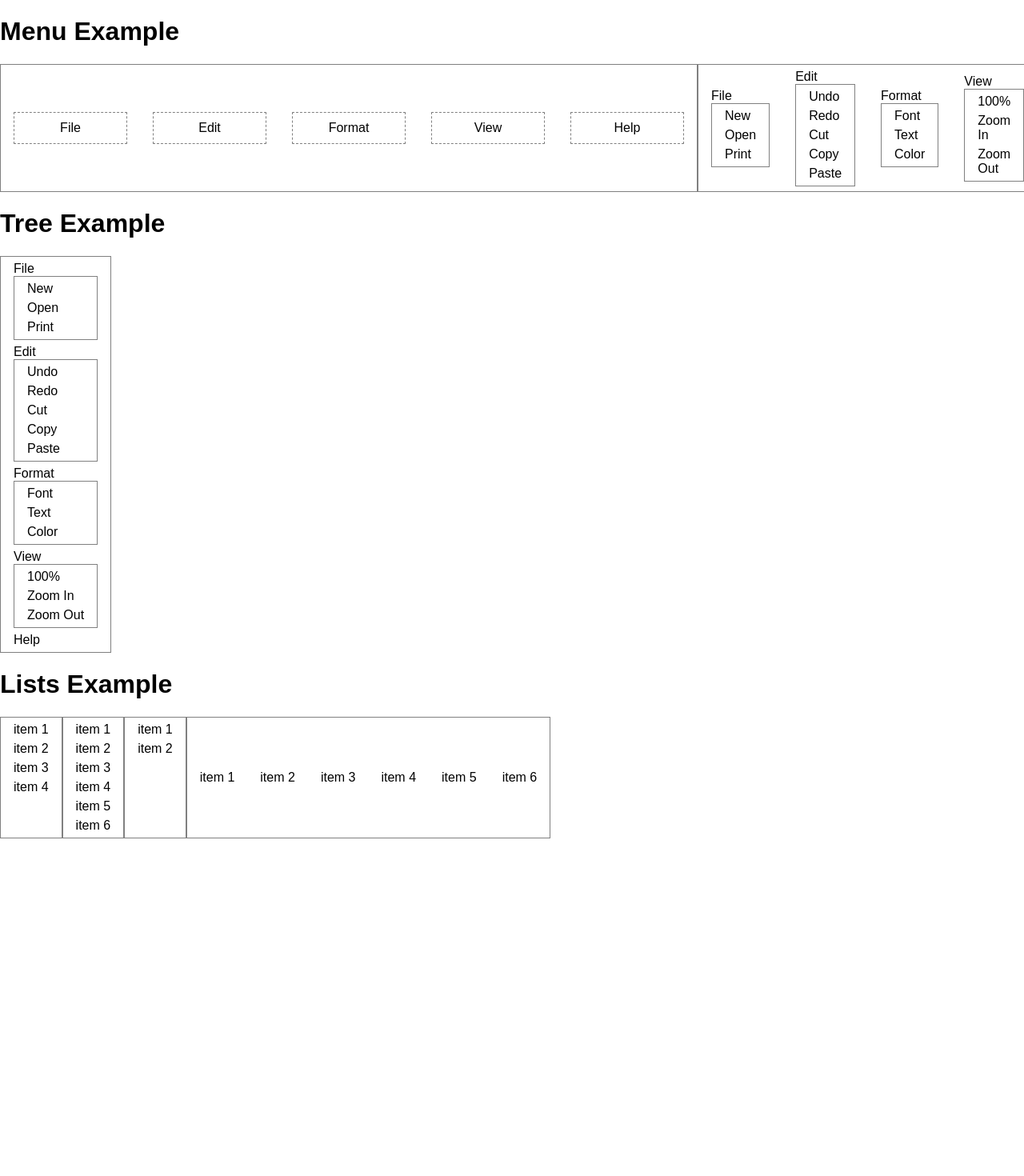
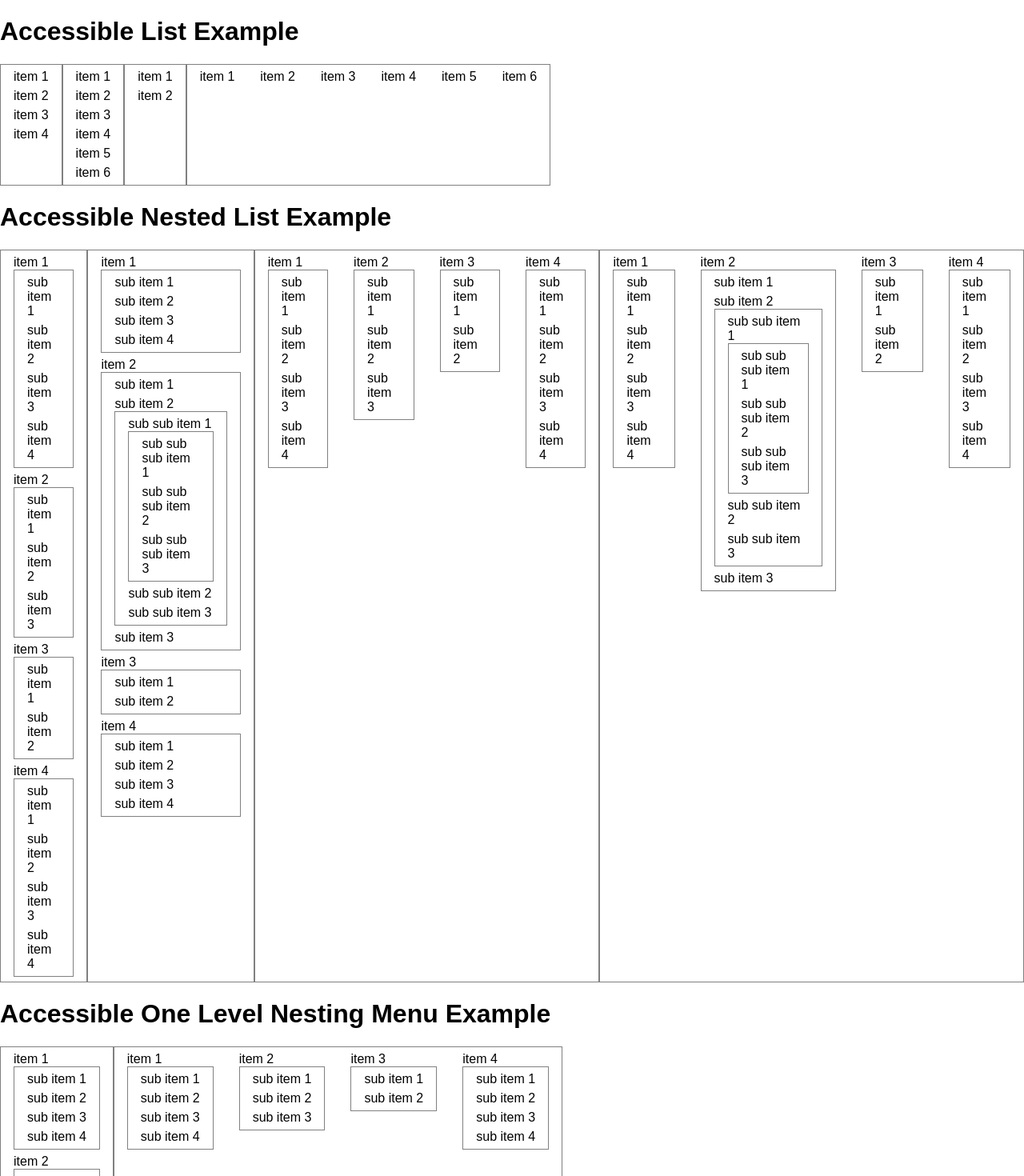
Before and after one commit to stardust-ui/accessibility, a React (Create React App) app in the folder playground/: page / in a window 1280 px wide. Shown: the top 1470 px of the page at 80% size. Before the commit the page ends 1048 px from the top, so only its background shows below. Built offline with nearby package versions, Linux system fonts and the light colour scheme; the HTML template or start-up script is replaced by a standard one.

Commit message:
Added accessible List, Menu and Tree draft layout

```diff
--- a/playground/src/App.css
+++ b/playground/src/App.css
@@ -43,7 +43,6 @@ ul {
 
 .horizontal-list {
   display: flex;
-  align-items: center;
 }
 
 .vertical-list li,
@@ -87,3 +86,22 @@ ul {
 .app-menu [aria-expanded="true"] + [role="menu"] {
 	display:block;
 }
+
+/**
+  Universal List Component
+*/
+.list, .list ul,
+.menu, .menu ul,
+.tree, .tree ul {
+  border: 1px solid gray;
+}
+
+.horizontal {
+  display: flex;
+}
+
+.vertical li,
+.horizontal li {
+  padding: 0 10px;
+  margin: 6px;
+}
--- a/playground/src/App.tsx
+++ b/playground/src/App.tsx
@@ -1,6 +1,7 @@
 import * as React from 'react';
 import './App.css';
 import { List, Menu, MenuEx, IListProps, TreeEx } from "./components/components";
+import { AccessibleList, AccessibleMenu, AccessibleTree } from './components/universal-components';
 
 class App extends React.Component {
   public render() {
@@ -8,6 +9,55 @@ class App extends React.Component {
     const listItems1 = [{title: 'item 1'}, {title: 'item 2'}, {title: 'item 3'}, {title: 'item 4'}]
     const listItems2 = [{title: 'item 1'}, {title: 'item 2'}, {title: 'item 3'}, {title: 'item 4'}, {title: 'item 5'}, {title: 'item 6'}]
     const listItems3 = [{title: 'item 1'}, {title: 'item 2'}]
+
+    const listItemsNested1 = [{
+        title: 'item 1',
+        subItems: [{title: 'sub item 1'}, {title: 'sub item 2'}, {title: 'sub item 3'}, {title: 'sub item 4'}]
+      }, {
+        title: 'item 2',
+        subItems: [{title: 'sub item 1'}, {title: 'sub item 2'}, {title: 'sub item 3'}]
+      }, {
+        title: 'item 3',
+        subItems: [{title: 'sub item 1'}, {title: 'sub item 2'}]
+      }, {
+        title: 'item 4',
+        subItems: [{title: 'sub item 1'}, {title: 'sub item 2'}, {title: 'sub item 3'}, {title: 'sub item 4'}]
+      }
+    ]
+    const listItemsNested2 = [{
+        title: 'item 1',
+        subItems: [{title: 'sub item 1'}, {title: 'sub item 2'}, {title: 'sub item 3'}, {title: 'sub item 4'}]
+      }, {
+        title: 'item 2',
+        subItems: [{
+          title: 'sub item 1'
+        }, {
+          title: 'sub item 2',
+          subItems: [{
+              title: 'sub sub item 1',
+              subItems: [{
+                title: 'sub sub sub item 1'
+              }, {
+                title: 'sub sub sub item 2'
+              }, {
+                title: 'sub sub sub item 3'
+              }]
+            }, {
+              title: 'sub sub item 2'
+            }, {
+              title: 'sub sub item 3'
+            }]
+        }, {
+          title: 'sub item 3'
+        }]
+      }, {
+        title: 'item 3',
+        subItems: [{title: 'sub item 1'}, {title: 'sub item 2'}]
+      }, {
+        title: 'item 4',
+        subItems: [{title: 'sub item 1'}, {title: 'sub item 2'}, {title: 'sub item 3'}, {title: 'sub item 4'}]
+      }
+    ]
 
     const menuItems = [{
       title: 'File',
@@ -90,6 +140,52 @@ class App extends React.Component {
 
     return (
       <>
+        <h1>Accessible List Example</h1>
+        <div>
+          <AccessibleList items={listItems1} direction='vertical' />
+          <AccessibleList items={listItems2} direction='vertical' />
+          <AccessibleList items={listItems3} direction='vertical' />
+          <AccessibleList items={listItems2} direction='horizontal' />
+        </div>
+
+        <h1>Accessible Nested List Example</h1>
+        <div>
+          <AccessibleList items={listItemsNested1} direction='vertical' />
+          <AccessibleList items={listItemsNested2} direction='vertical' />
+          <AccessibleList items={listItemsNested1} direction='horizontal' />
+          <AccessibleList items={listItemsNested2} direction='horizontal' />
+        </div>
+
+        <h1>Accessible One Level Nesting Menu Example</h1>
+        <div>
+          <AccessibleMenu items={listItemsNested1} direction='vertical' />
+          <AccessibleMenu items={listItemsNested1} direction='horizontal' />
+        </div>
+
+        <h1>Accessible Few Level Nesting Menu Example</h1>
+        <div>
+          <AccessibleMenu items={listItemsNested2} direction='vertical' />
+          <AccessibleMenu items={listItemsNested2} direction='horizontal' />
+        </div>
+
+        <h1>Accessible One Level Nesting Tree Example</h1>
+        <div>
+          <AccessibleTree items={listItemsNested1} />
+        </div>
+
+        <h1>Accessible Few Level Nesting Tree Example</h1>
+        <div>
+          <AccessibleTree items={listItemsNested2} />
+        </div>
+
+        <h1>Lists Example</h1>
+        <div>
+          <List items={listItems1} direction='vertical' />
+          <List items={listItems2} direction='vertical' />
+          <List items={listItems3} direction='vertical' />
+          <List items={listItems2} direction='horizontal' />
+        </div>
+
         <h1>Menu Example</h1>
         <div>
           <Menu items={menuItems} />
@@ -101,14 +197,6 @@ class App extends React.Component {
           {/* <Tree items={menuItems} /> */}
           <TreeEx items={treeItemsEx.items} direction={treeItemsEx.direction} />
         </div>
-
-        <h1>Lists Example</h1>
-        <div>
-          <List items={listItems1} direction='vertical' />
-          <List items={listItems2} direction='vertical' />
-          <List items={listItems3} direction='vertical' />
-          <List items={listItems2} direction='horizontal' />
-        </div>
       </>
     )
   }
--- /dev/null
+++ b/playground/src/components/universal-components.tsx
@@ -0,0 +1,104 @@
+import * as React from "react";
+
+// const END = 35;
+// const HOME = 36;
+// const LEFT_ARROW = 37;
+// const UP_ARROW = 38;
+// const RIGHT_ARROW = 39;
+// const DOWN_ARROW = 40;
+// const ENTER = 13;
+// const SPACE = 32;
+// const ESC = 27;
+
+interface IUniversalItemProps {
+  title: string
+  subItems?: IUniversalItemProps[]
+}
+
+interface IUniversalListProps {
+  items: IUniversalItemProps[]
+  direction: 'horizontal' | 'vertical'
+  type: 'list' | 'menu' | 'tree' | 'subList'
+  nesting: 'root' | 'nested'
+}
+
+const buildItems = (items: IUniversalItemProps[]) => {
+  return items.map((item, idx) => (<UniversalItem key={idx} title={item.title} subItems={item.subItems} />))
+}
+
+class UniversalItem extends React.Component<IUniversalItemProps> {
+  render() {
+    const { title, subItems } = this.props
+
+    const subList = subItems
+      ? (<UniversalList items={subItems} direction='vertical' type='subList' nesting='nested' />)
+      : (<></>)
+
+    const hasSubList = subItems ? 'has-sub-list' : ''
+
+    return (
+      <li {...hasSubList}>
+        {title}
+        {subList}
+      </li>
+    )
+  }
+}
+
+class UniversalList extends React.Component<IUniversalListProps> {
+  render() {
+    const { items, direction, type, nesting } = this.props
+
+    if (nesting === 'root') {
+      return (
+        <ul className={`${type} ${direction}`} data-top-level>
+          {buildItems(items)}
+        </ul>
+      )
+    } else {
+      return (
+        <ul data-sub-list>
+          {buildItems(items)}
+        </ul>
+      )
+    }
+  }
+}
+
+export interface IAccListProps {
+  items: IUniversalItemProps[]
+  direction: 'horizontal' | 'vertical'
+}
+
+export interface IAccMenuProps {
+  items: IUniversalItemProps[]
+  direction: 'horizontal' | 'vertical'
+}
+
+export interface IAccTreeProps {
+  items: IUniversalItemProps[]
+}
+
+export class AccessibleList extends React.Component<IAccListProps> {
+  render() {
+    const { items, direction } = this.props
+
+    return (<UniversalList type='list' items={items} direction={direction} nesting='root' />)
+  }
+}
+
+export class AccessibleMenu extends React.Component<IAccMenuProps> {
+  render() {
+    const { items, direction } = this.props
+
+    return (<UniversalList type='menu' items={items} direction={direction} nesting='root' />)
+  }
+}
+
+export class AccessibleTree extends React.Component<IAccTreeProps> {
+  render() {
+    const { items } = this.props
+
+    return (<UniversalList type='menu' items={items} direction='vertical' nesting='root' />)
+  }
+}
```
